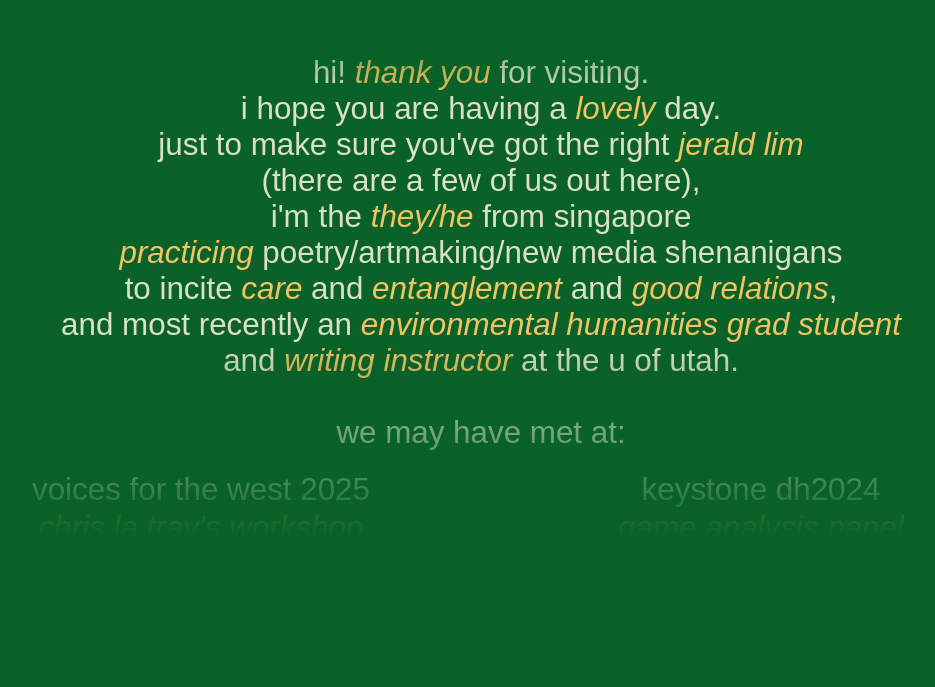
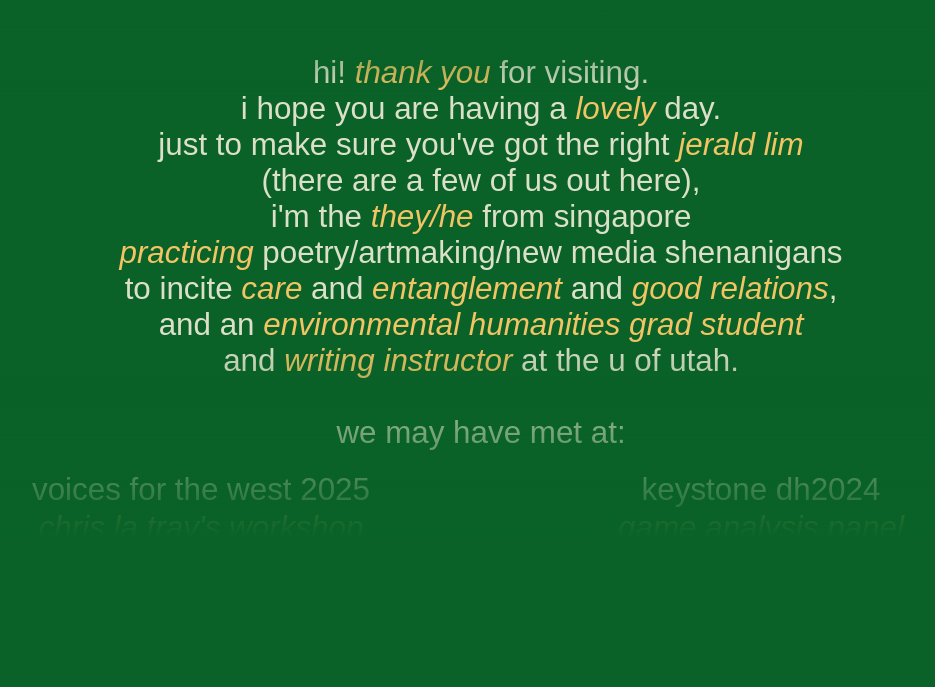
Before and after one commit to jerald-lim/jerald-lim.github.io, a plain HTML site: page index.html in a window 1280 px wide. Shown: the part 113-800 px from the top of the page, without its empty margins (159-1094 px from the left). Drawn offline with Linux system fonts and the light colour scheme; a web font is replaced by a local one.

Commit message:
Update index.html

```diff
--- a/index.html
+++ b/index.html
@@ -25,7 +25,7 @@
                 <p>I'm the <span class="highlight">they/he</span> from Singapore</p>
                 <p><span class="highlight">practicing</span> poetry/artmaking/new media shenanigans</p>
                 <p>to incite <span class="highlight">care</span> and <span class="highlight">entanglement</span> and <span class="highlight">good relations</span>,</p>
-                <p>and most recently an <span class="highlight">environmental humanities grad student</span></p>
+                <p>and an <span class="highlight">environmental humanities grad student</span></p>
                 <p>and <span class="highlight">writing instructor</span> at the U of Utah.</p>
                 <br>
                 <p>We may have met at:</p>
```
